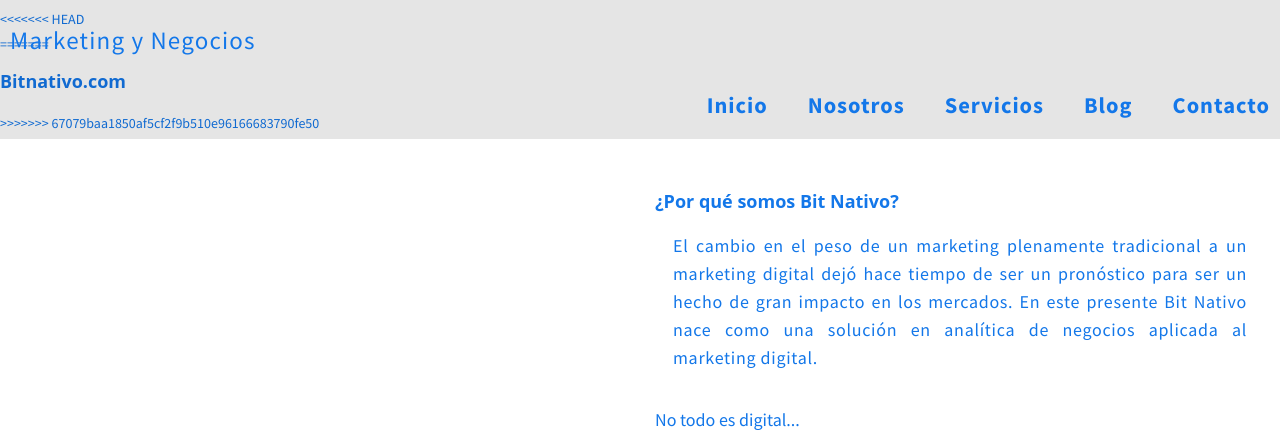
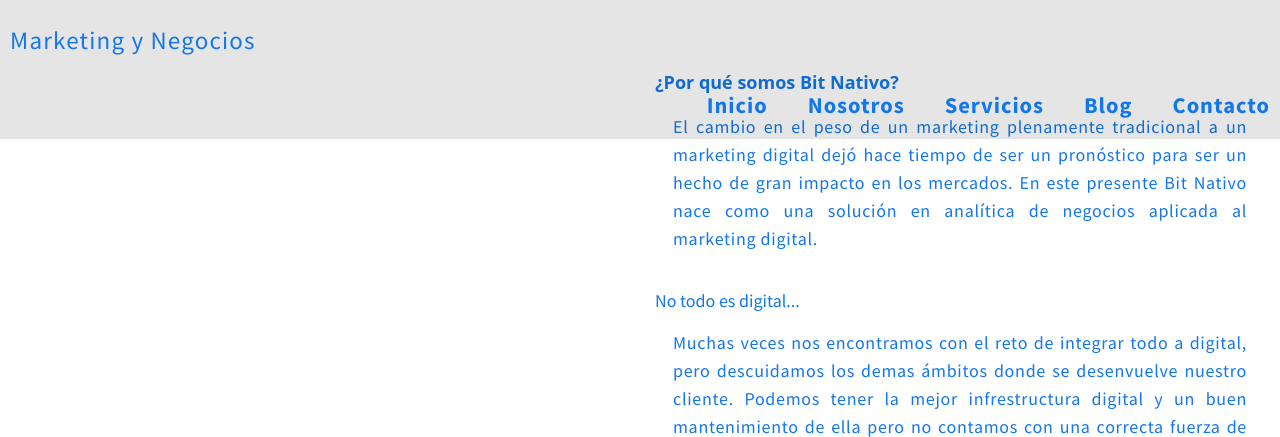
Before and after one commit to resourceldg/bitnatpro, a Django app: page / in a window 1280 px wide. Shown: the top 437 px of the page. Run offline with Django 3.2, Linux system fonts and the light colour scheme; some libraries are stand-ins or nearby versions.

Commit message:
update gigante de inicio

```diff
--- a/templates/inicio.html
+++ b/templates/inicio.html
@@ -1255,7 +1255,6 @@ background-color:#f34cfe;
     <!-- /.container -->
     </nav>
     <div class="mkt" id="mkt">
-<<<<<<< HEAD
         <div class="carousel" id="carousel">
             <amp-carousel layout="responsive" width="700" height="500" type="slides"  autoplay delay="6000" loop>
             <amp-img src="{% static 'images/aye_social-min.jpg' %}" height="100vmax"></amp-img>
@@ -1263,17 +1262,6 @@ background-color:#f34cfe;
             <amp-img src="{% static 'images/nted-min.png' %}" height="100vmax"></amp-img>
             </amp-carousel>
         </div>
-=======
-        <h2> <a href="travel.html">Bitnativo.com</a></h2>
-
-<div class="carousel" id="carousel">
-    <amp-carousel layout="responsive" width="700" height="500" type="slides"  autoplay delay="6000" loop>
-    <amp-img src="{% static 'images/aye_social.jpg' %}" height="100vmax"></amp-img>
-    <amp-img src="{% static 'images/medir.png' %}" height="100vmax"></amp-img>
-    <amp-img src="{% static 'images/nted.png' %}" height="100vmax"></amp-img>
-    </amp-carousel>
-    </div>
->>>>>>> 67079baa1850af5cf2f9b510e96166683790fe50
      <div class="flecha"> <a class="travel-hero-discover block center mx-auto mt1 md-hide lg-hide" on="tap:travel-landing-content.scrollTo">
        Servicios... <svg class="travel-icon" viewbox="0 0 66 100"><path fill="currentColor" d="M33.5 56.172l-18.96-18.1c-1.497-1.43-3.922-1.43-5.418 0a3.539 3.539 0 0 0 0 5.17l21.67 20.687a3.914 3.914 0 0 0 2.708 1.07c.98 0 1.96-.357 2.71-1.07l21.668-20.687a3.541 3.541 0 0 0 0-5.172c-1.496-1.427-3.92-1.427-5.417 0L33.5 56.173z"></path></svg>
       </a></div>
```
